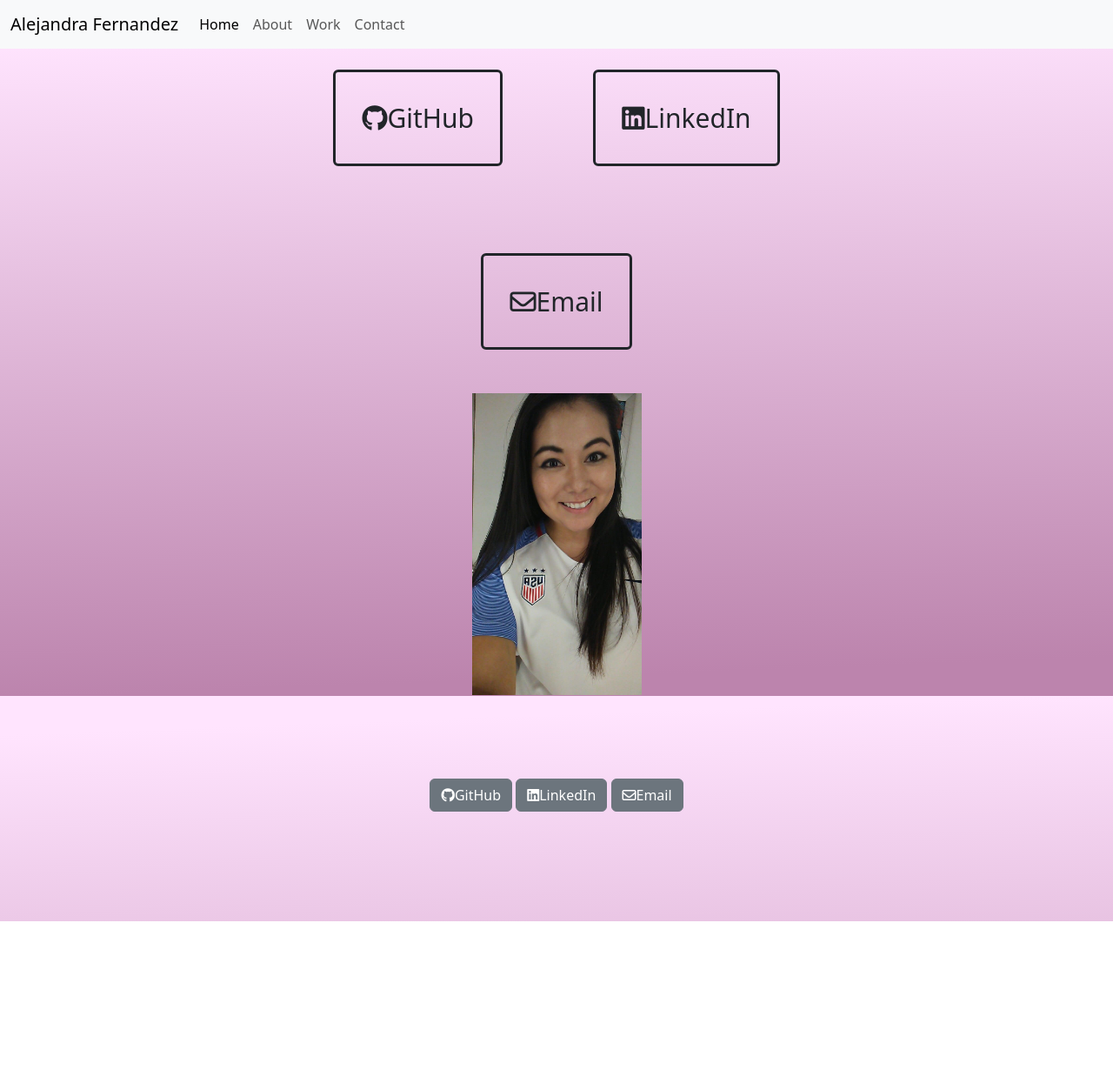
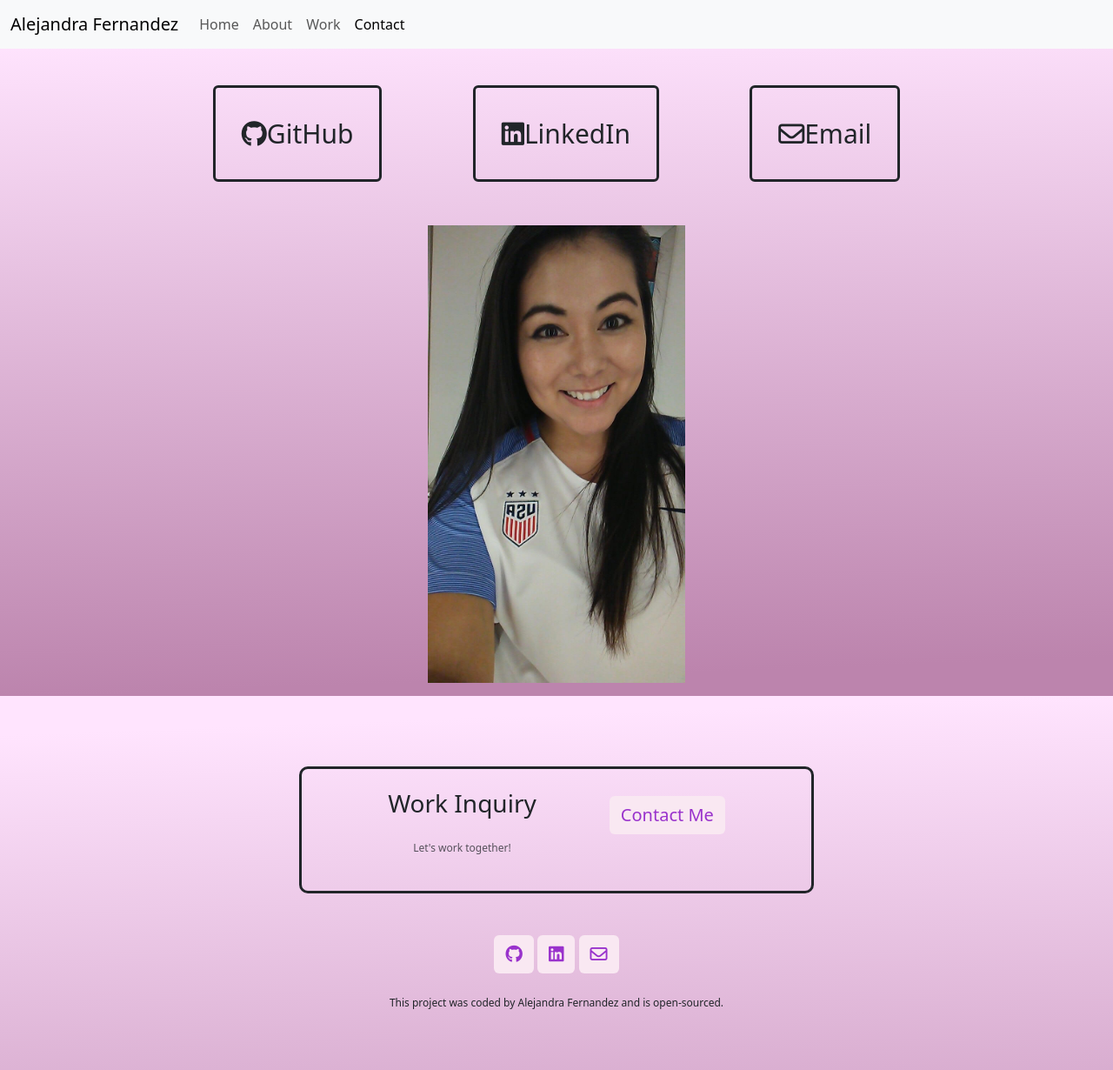
Before and after one commit to AlexFern17/portfolio-project, a plain HTML site: page contact.html in a window 1280 px wide. Shown: the whole page at 87% size. Before the commit the page ends 1059 px from the top, so only its background shows below. Drawn offline with nearby package versions, Linux system fonts and the light colour scheme.

Commit message:
Updated footer links, added "work together" section and updated styling for buttons

```diff
--- a/contact.html
+++ b/contact.html
@@ -22,7 +22,6 @@
     <title>Alejandra Fernandez - Front End Developer</title>
   </head>
   <body>
-    <div class="hero mx-auto">
     <nav class="navbar navbar-expand-lg fixed-top bg-body-tertiary">
       <div class="container-fluid">
         <a class="navbar-brand" href="/" title="Homepage"
@@ -41,11 +40,7 @@
         </button>
         <div class="collapse navbar-collapse" id="navbarNavAltMarkup">
           <div class="navbar-nav">
-              <a
-                class="nav-link active"
-                aria-current="page"
-                href="/"
-                title="Homepage"
+            <a class="nav-link" aria-current="page" href="/" title="Homepage"
               >Home</a
             >
             <a class="nav-link" href="/about.html" title="About Alejandra"
@@ -54,40 +49,71 @@
             <a class="nav-link" href="/work.html" title="Alejandra's Work"
               >Work</a
             >
-              <a class="nav-link" href="/contact.html" title="Contact Alejandra"
+            <a
+              class="nav-link active"
+              href="/contact.html"
+              title="Contact Alejandra"
               >Contact</a
             >
           </div>
         </div>
       </div>
     </nav>
-      <a href="https://github.com/AlexFern17" class="btn contactBtn">
+    <div class="m-5">
+      <a
+        href="https://github.com/AlexFern17"
+        class="btn contactBtn"
+        title="GitHub Profile"
+      >
         <i class="fa-brands fa-github"></i>GitHub</a
       >
       <a
         href="https://www.linkedin.com/in/alejandra-fernandez-af6457/"
         class="btn contactBtn"
+        title="LinkedIn Profile"
       >
         <i class="fa-brands fa-linkedin"></i>LinkedIn</a
       >
-      <a href="mailto:af6457@gmail.com" class="btn contactBtn"
+      <a
+        href="mailto:af6457@gmail.com"
+        class="btn contactBtn"
+        title="Alejandra's Email"
         ><i class="fa-regular fa-envelope"></i>Email</a
       >
       <div class="text-center">
         <img src="images/Selfie.jpg" class="img-fluid w-25 h-25" />
       </div>
       <footer class="m-5 p-5">
-        <a href="https://github.com/AlexFern17" class="btn btn-secondary"
-          ><i class="fa-brands fa-github"></i>GitHub</a
+        <div class="contact-box mb-5 d-flex justify-content-evenly">
+          <div>
+            <h3 class="mt-2">Work Inquiry</h3>
+            <p class="text-muted">Let's work together!</p>
+          </div>
+          <div>
+            <a
+              href="/contact.html"
+              class="btn btn-branding mt-3"
+              title="Contact Alejandra"
+              >Contact Me</a
             >
+          </div>
+        </div>
+        <a href="https://github.com/AlexFern17" class="btn btn-branding"
+          ><i class="fa-brands fa-github"></i
+        ></a>
         <a
           href="https://www.linkedin.com/in/alejandra-fernandez-af6457/"
-          class="btn btn-secondary"
-          ><i class="fa-brands fa-linkedin"></i>LinkedIn</a
-        >
-        <a href="mailto:af6457@gmail.com" class="btn btn-secondary"
-          ><i class="fa-regular fa-envelope"></i>Email</a
-        >
+          class="btn btn-branding"
+          ><i class="fa-brands fa-linkedin"></i
+        ></a>
+        <a href="mailto:af6457@gmail.com" class="btn btn-branding"
+          ><i class="fa-regular fa-envelope"></i
+        ></a>
+        <div>
+          <p class="text-center">
+            This project was coded by Alejandra Fernandez and is open-sourced.
+          </p>
+        </div>
       </footer>
     </div>
   </body>
--- a/style.css
+++ b/style.css
@@ -54,6 +54,21 @@ footer {
   font-weight: bold;
 }
 
-.navLinks {
-  text-align: right;
+.btn-branding {
+  font-size: 20px;
+  background-color: #f9e8f2;
+  color: darkorchid;
 }
+
+.contact-box {
+  margin-left: 200px;
+  margin-right: 200px;
+  padding: 15px;
+  border-radius: 10px;
+  border: solid;
+}
+
+footer p {
+  font-size: 12px;
+  margin: 25px;
+}
```
Also changed, not shown: about.html (+32 -15 lines), index.html (+28 -9 lines), work.html (+48 -20 lines). Lines whose indentation alone changed are shown as unchanged.
